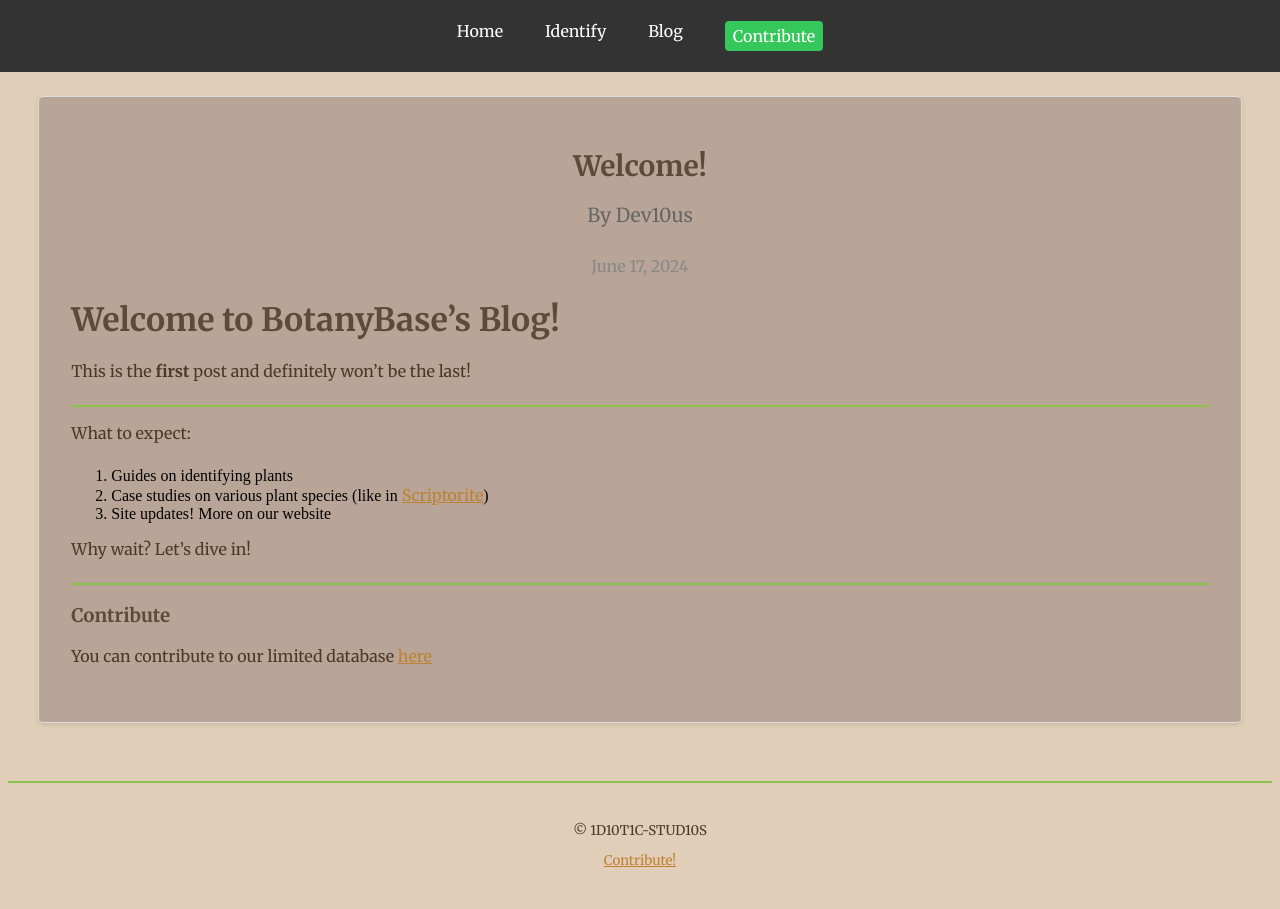
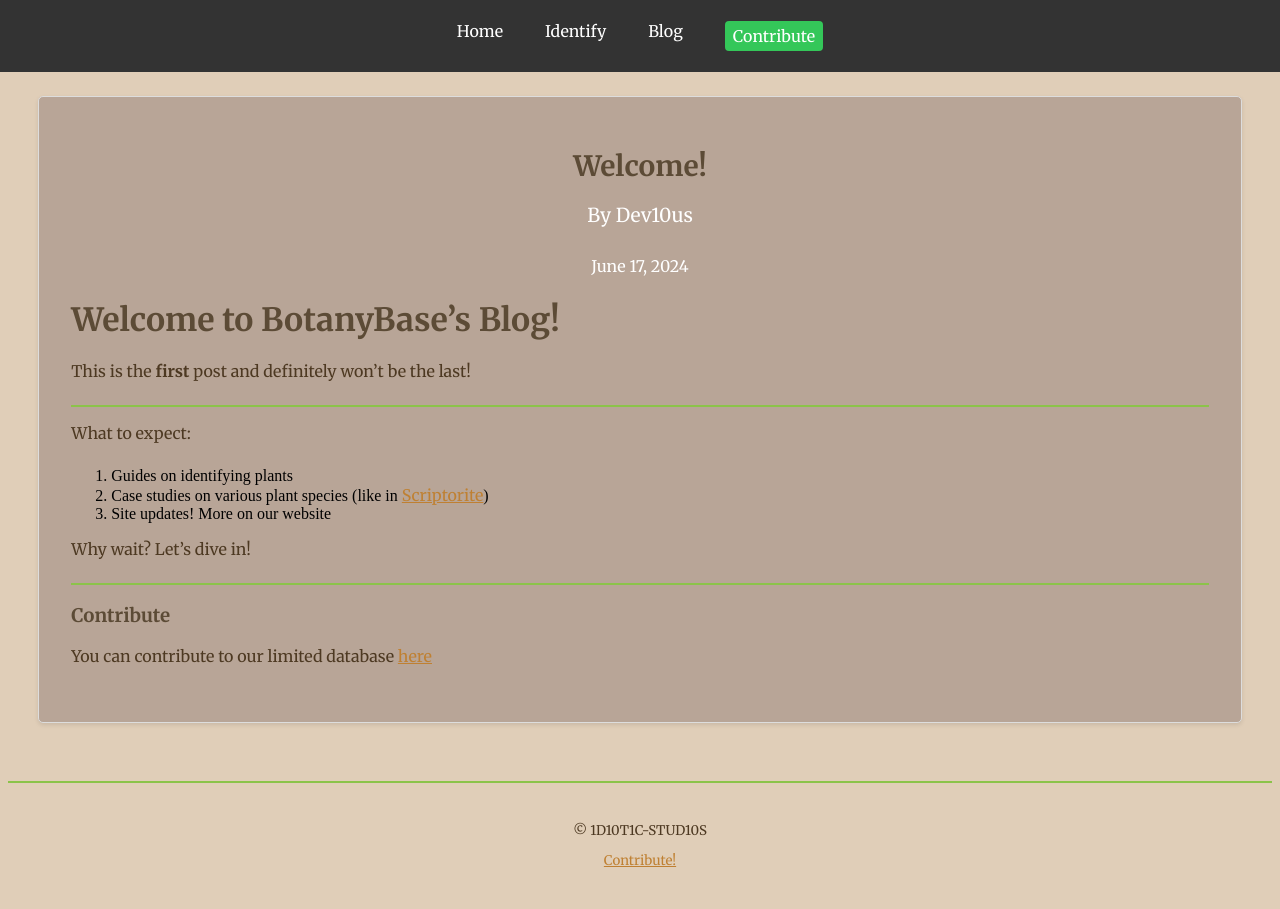
Before and after one commit to BotanyBase/botanybase.github.io, a Jekyll site: the page built from blog/_posts/2024-6-17-Welcome!.md, in a window 1280 px wide. Built offline with Jekyll 4.4.1, drawn with Linux system fonts in a browser that asks for light colours.

Commit message:
Update post.html

```diff
--- a/_layouts/post.html
+++ b/_layouts/post.html
@@ -23,7 +23,7 @@ layout: default
 
 .author, .date {
   text-align: center;
-  color: #666;
+  color: #ffffff;
 }
 
 .author {
@@ -32,7 +32,7 @@ layout: default
 
 .date {
   font-size: 1em;
-  color: #888;
+  color: #ffffff;
 }
 
 .post p {
```
